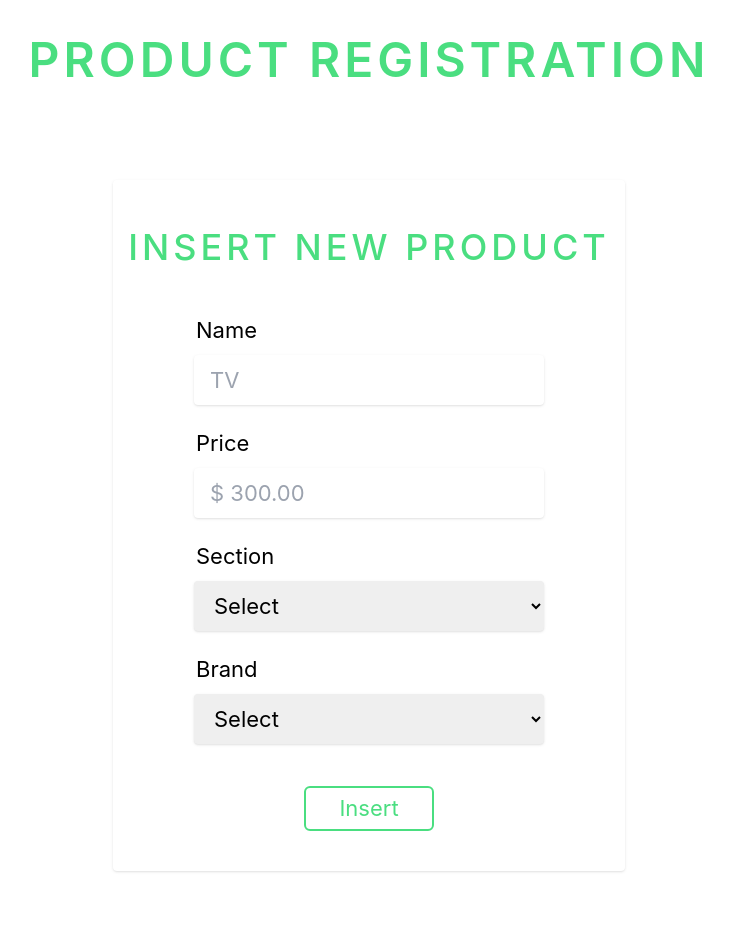
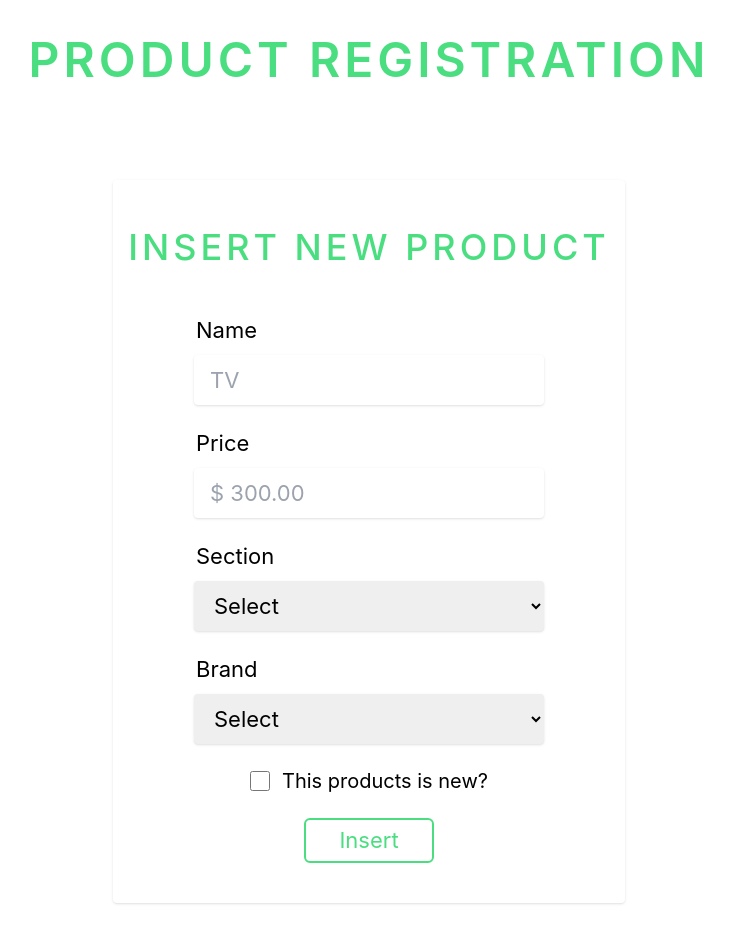
Before and after one commit to gusmaomatheus/computer-store, a React (Create React App) app: page / in a window 1280 px wide. Shown: the top 943 px of the page, without its empty margins (271-1004 px from the left). Built offline with nearby package versions, Linux system fonts and the light colour scheme; data requests are answered from the project's data file.

Commit message:
feat: add type (new or used) product on form
This commit add one checkbox to on product registration the user say if
this product is new or used.

```diff
--- a/src/App.js
+++ b/src/App.js
@@ -6,12 +6,14 @@ import Card from "./components/card";
 import { FontAwesomeIcon } from "@fortawesome/react-fontawesome";
 import { library } from "@fortawesome/fontawesome-svg-core";
 import { faCircleNotch } from "@fortawesome/free-solid-svg-icons/faCircleNotch";
+import Checkbox from "./components/checkbox";
 
 library.add(faCircleNotch);
 
 export default function App() {
   const [name, setName] = useState(null);
   const [price, setPrice] = useState(null);
+  const [isNew, setIsNew] = useState(false);
 
   const [sections, setSections] = useState([]);
   const [brands, setBrands] = useState([]);
@@ -102,6 +104,10 @@ export default function App() {
     setSelectedBrand(event.target.value);
   };
 
+  const checkIsNew = () => {
+    setIsNew(!isNew);
+  };
+
   return (
     <>
       <header className="w-[100%] h-[120px] flex flex-col justify-center">
@@ -136,9 +142,15 @@ export default function App() {
               />
               <DropDown id="section" name="section" label="Section" options={sections} onChange={onChangeSection} />
               <DropDown id="brand" name="brand" label="Brand" options={brands} onChange={onChangeBrand} />
-              <div className="mt-[20px]">
-                <Button id="insert-product" type="button" text="Insert" />
-              </div>
+
+              <Checkbox
+                id="is-new-product-check"
+                name="is-new-product-check"
+                label="This products is new?"
+                onClick={checkIsNew}
+              />
+
+              <Button id="insert-product" type="button" text="Insert" />
             </form>
           </article>
         </section>
```
